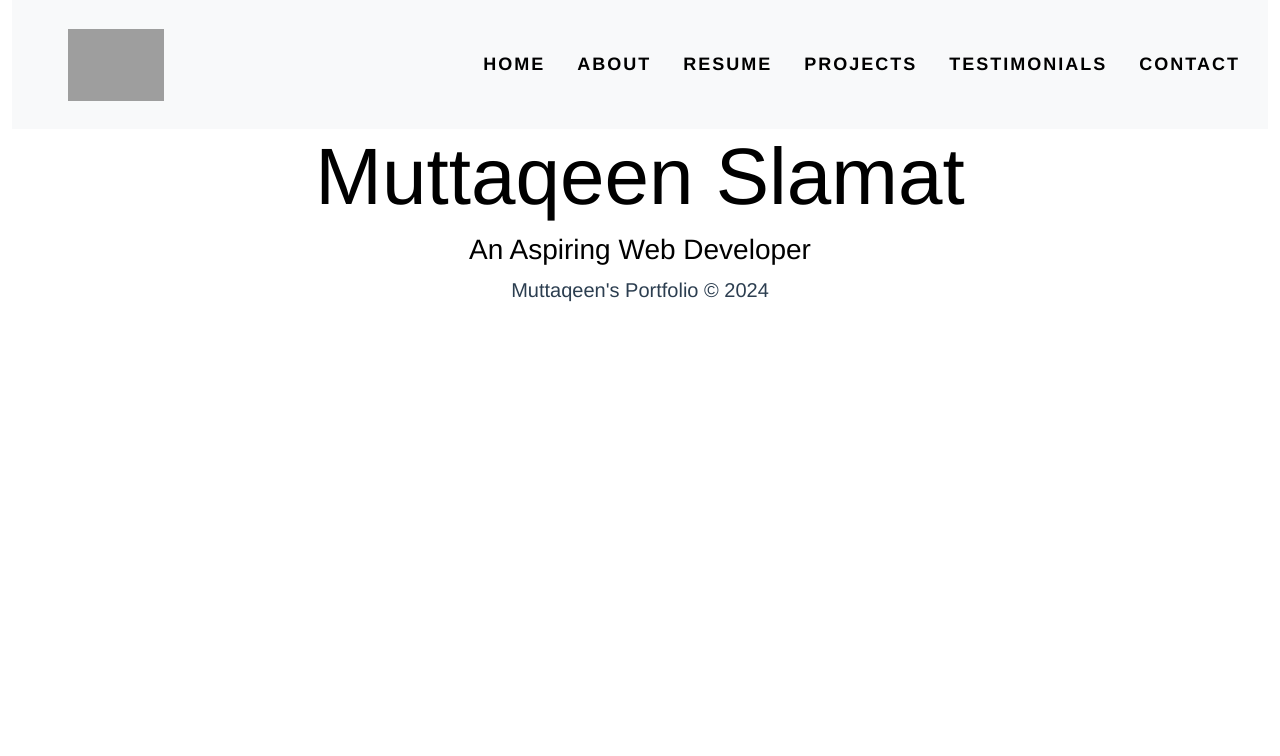
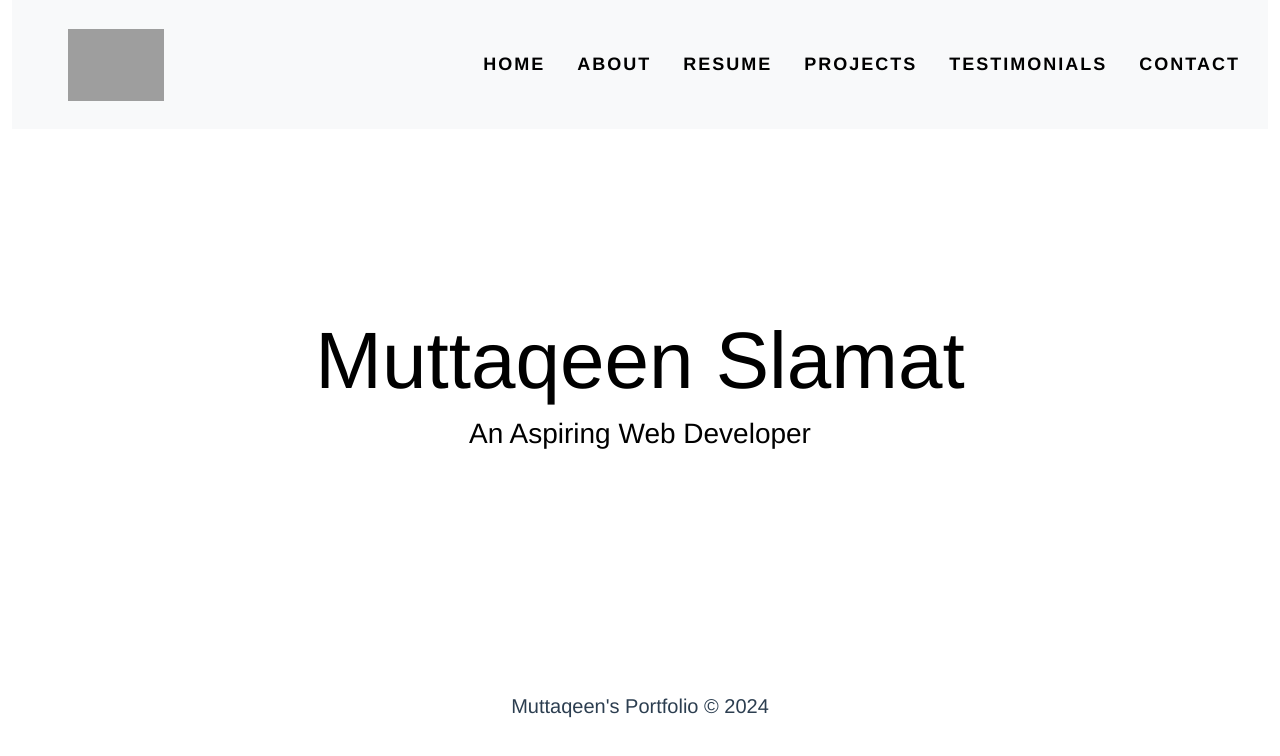
Before and after one commit to Muttaqeen-Slamat/Vue_Eomp, a Vue app: page / in a window 1280 px wide. Shown: the top 756 px of the page. Built offline with nearby package versions, Linux system fonts and the light colour scheme; grey boxes are pictures that could not be loaded; the HTML template or start-up script is replaced by a standard one.

Commit message:
centered the landing page

```diff
--- a/src/views/HomeView.vue
+++ b/src/views/HomeView.vue
@@ -24,6 +24,10 @@ export default {
 
 <style scoped>
 
+.container{
+    margin-top: 23vh;
+    margin-bottom: 30vh;
+}
 .text span{
     animation: zoomup 2s linear infinite;
     animation-delay: calc(200ms * var(--i));
```
